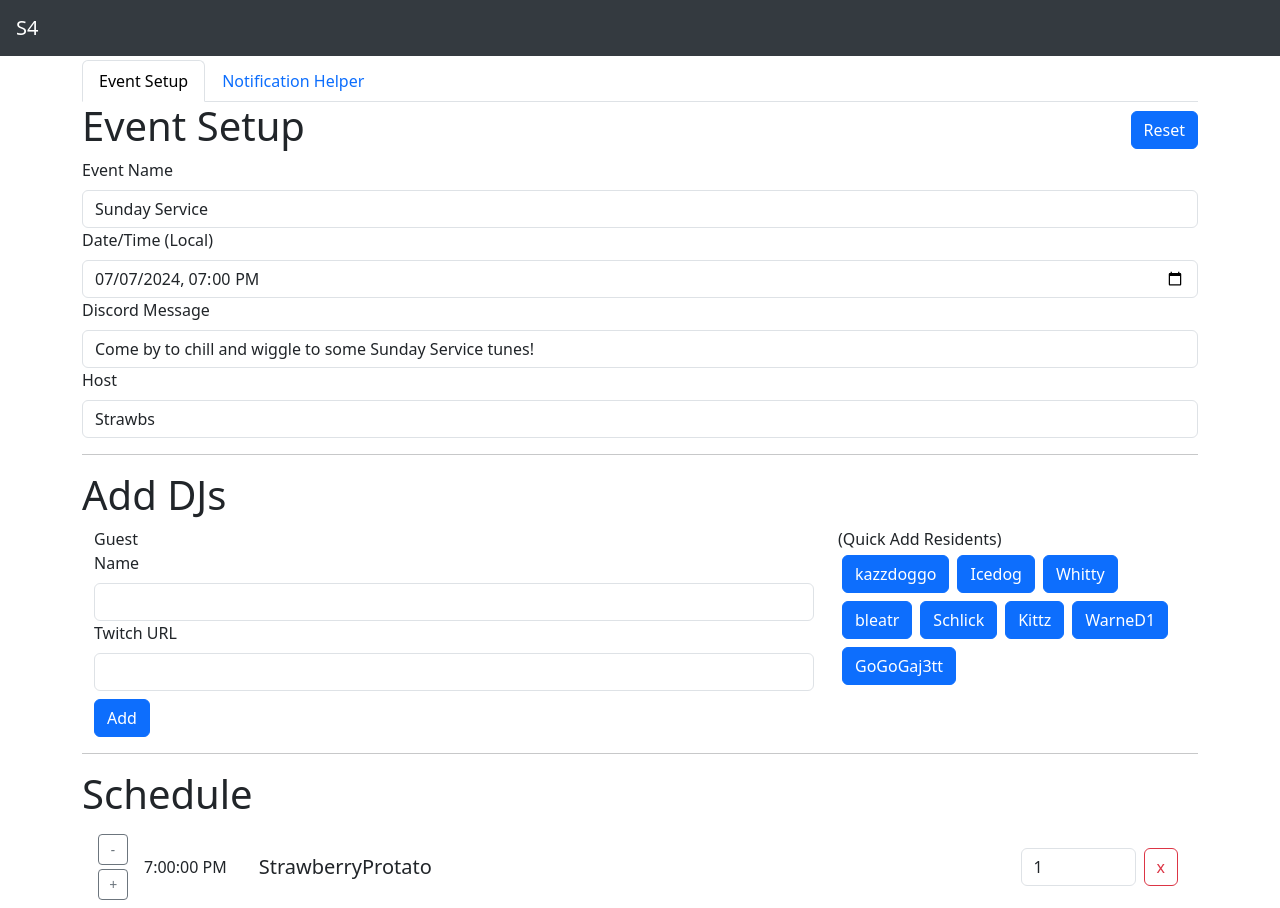
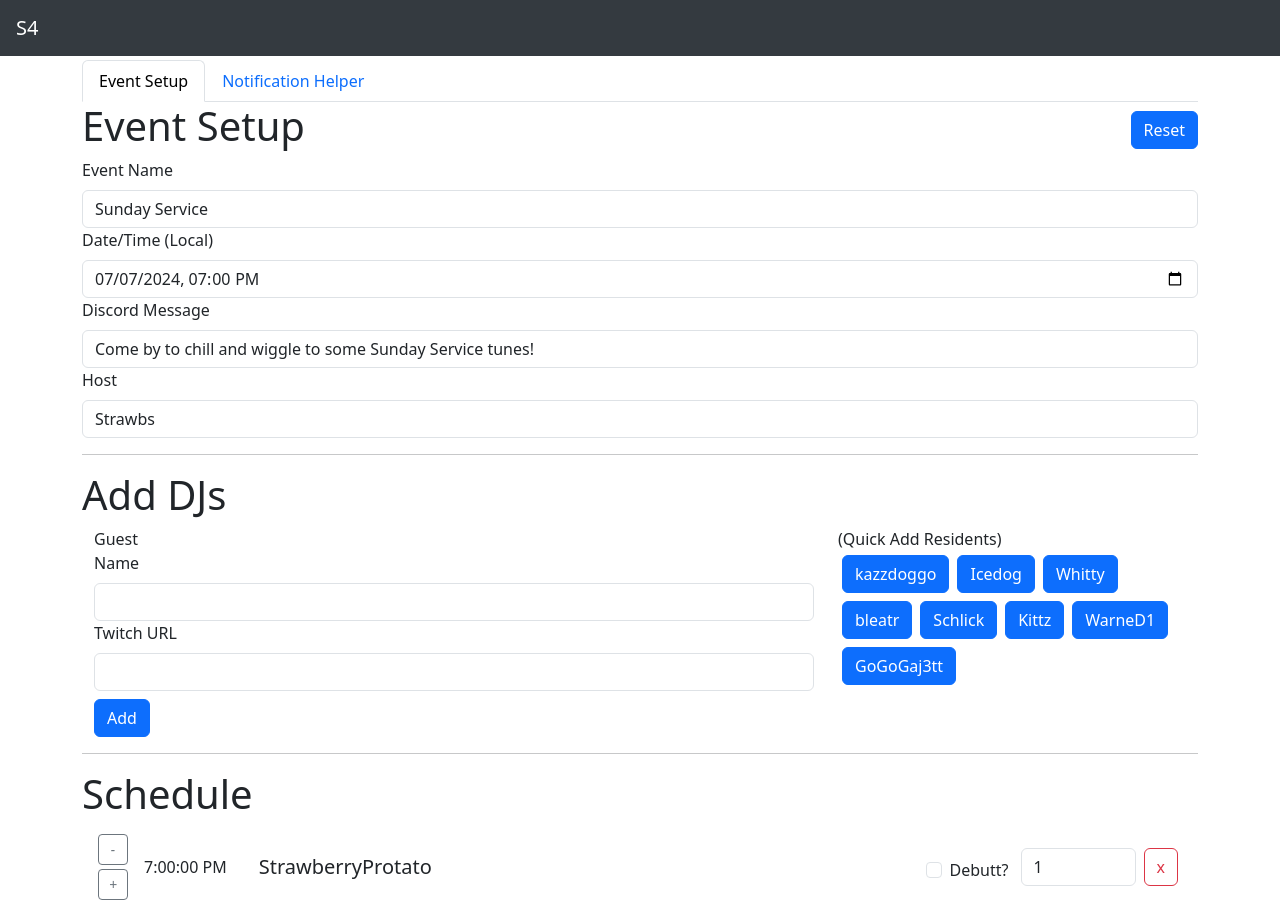
Before and after one commit to SundayServiceVR/sunday-service-vr, a React (Create React App) app in the folder webapp/: page / in a window 1280 px wide. Both pictures are taken after a click on the button "StrawberryProtato". Built offline with nearby package versions, Linux system fonts and the light colour scheme; the HTML template or start-up script is replaced by a standard one.

Commit message:
Implmented isDebutt probably

```diff
--- a/webapp/src/components/EventDetails.tsx
+++ b/webapp/src/components/EventDetails.tsx
@@ -81,25 +81,29 @@ const dateToLineupTime = (date: Date, timezone : string): string => {
 
 
 const getDiscordSlotText = (slot: Slot): string => {
-    let slotText = `${slot.startTime ? dateToDiscordTime(slot.startTime) : ""} : ${slot.dj.name}`;
+    const debuttText = `${slot.isDebutt? " (DEBUTT!)" : ""}`
+    let slotText = `${slot.startTime ? dateToDiscordTime(slot.startTime) : ""} : ${slot.dj.name}${debuttText}`;
     return slotText;
 }
 
 
 const getTwitterSlotText = (slot : Slot): string => {
-    let slotText = `${slot.startTime ? dateToLineupTime(slot.startTime, "Europe/London") : ""} - ${slot.dj.name}`;
+    const debuttText = `${slot.isDebutt? " - DEBUTT" : ""}`
+    let slotText = `${slot.startTime ? dateToLineupTime(slot.startTime, "Europe/London") : ""} - ${slot.dj.name}${debuttText}`;
     return slotText;
 }
 
 
 const getUkSlotText = (slot : Slot): string => {
-    let slotText = `${slot.startTime ? dateToLineupTime(slot.startTime, "Europe/London") : ""} ${slot.dj.name}`;
+    const debuttText = `${slot.isDebutt? " DEBUTT" : ""}`
+    let slotText = `${slot.startTime ? dateToLineupTime(slot.startTime, "Europe/London") : ""} ${slot.dj.name}${debuttText}`;
     return slotText;
 }
 
 
 const getAusSlotText = (slot : Slot): string => {
-    let slotText = `${slot.startTime ? dateToLineupTime(slot.startTime, "Australia/Sydney") : ""} ${slot.dj.name}`;
+    const debuttText = `${slot.isDebutt? " DEBUTT" : ""}`
+    let slotText = `${slot.startTime ? dateToLineupTime(slot.startTime, "Australia/Sydney") : ""} ${slot.dj.name}${debuttText}`;
     return slotText;
 }
 
--- a/webapp/src/components/EventFormSlotList.tsx
+++ b/webapp/src/components/EventFormSlotList.tsx
@@ -37,6 +37,9 @@ const EventFormSlotList = ({ slots, onSlotsChange }: Props) => {
     }
 
     const toggleDebutt = (slot_index: number) => {
+        const slots_copy = [...slots];
+        slots_copy[slot_index].isDebutt = !slots[slot_index].isDebutt;
+        onSlotsChange(slots_copy);
     }
 
     return <>
@@ -140,6 +143,7 @@ const CustomDjSlotInserter = ({ onAddSlot }: CustomDjSlotInserterProps) => {
                 <Form.Label>Twitch URL</Form.Label>
                 <Form.Control type="input" value={guestDj.twitch_url} onChange={event => setGuestDj({ ...guestDj, twitch_url: event.target.value })} />
             </Form.Group>
+            {/* <Form.Check className="mt-2" type="checkbox" label="Debutt?" checked={guestDj.}/> */}
             <Button className="mt-2" onClick={(event: any) => { event.preventDefault(); addGuestDj(guestDj) }} color={"primary"}>Add</Button>
         </Form>
     </div>;
@@ -184,6 +188,15 @@ const SortableDj = ({
             {dj.name}
         </span>
         <span className="mx-auto" />
+        <span className="mx-2">
+            <Form.Check
+                className="mt-2"
+                type="checkbox"
+                label="Debutt?"
+                checked={slot.isDebutt}
+                onChange={onToggleDebutt}
+            />
+        </span>
         <span className="mx-1">
             <Form.Group>
                 <Form.Control
```
